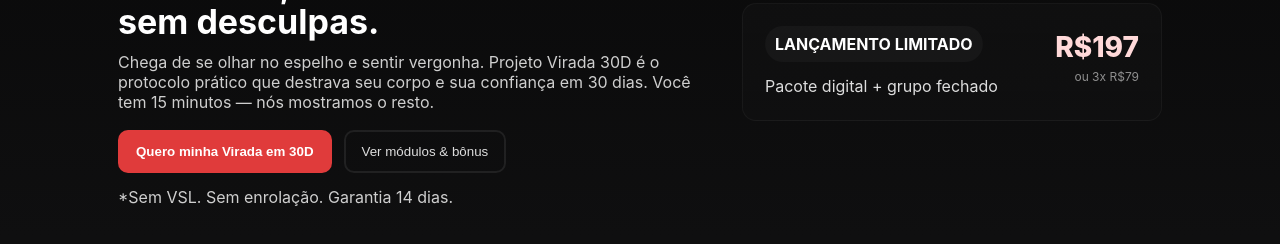
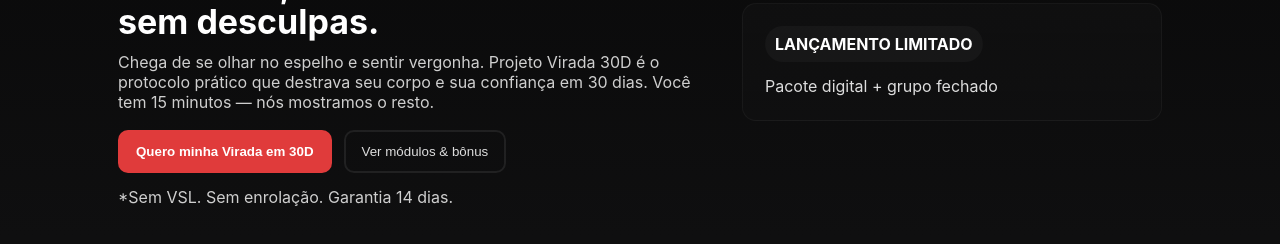
Before and after one commit to Rick-exp/Amiga-Fit-Aurora, a plain HTML site: page index.html in a window 1280 px wide. Shown: the part 244-488 px from the top of the page. Drawn offline with Linux system fonts and the light colour scheme.

Commit message:
Update index.html

```diff
--- a/index.html
+++ b/index.html
@@ -122,9 +122,4 @@
             <div style="margin-top:12px;color:#ddd">Pacote digital + grupo fechado</div>
           </div>
           <div style="text-align:right">
-            <div class="price">R$197</div>
-            <div style="font-size:12px;color:#8f8f8f">ou 3x R$79</div>
-          </div>
-        </div>
-
-        <div style="margin
+            <div class="
```
